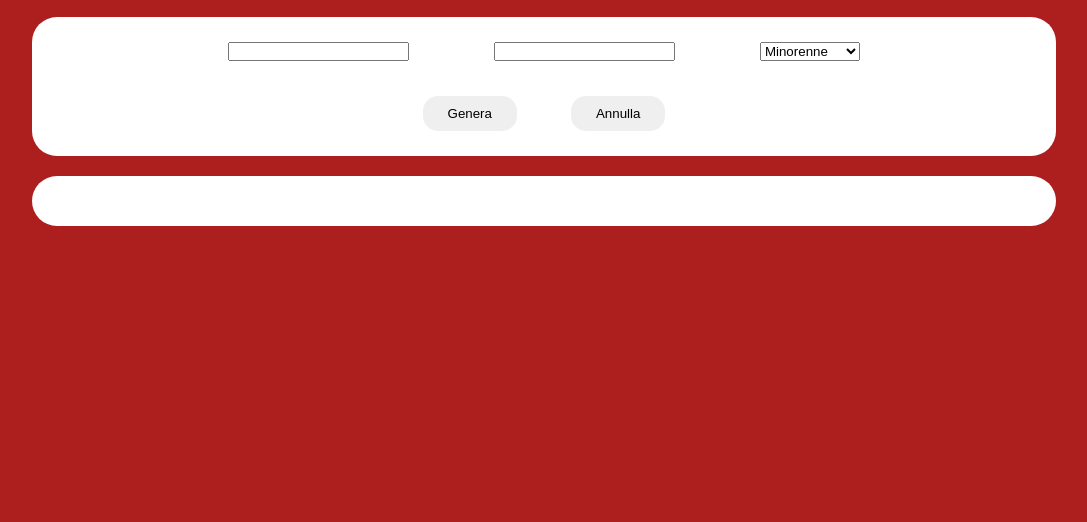
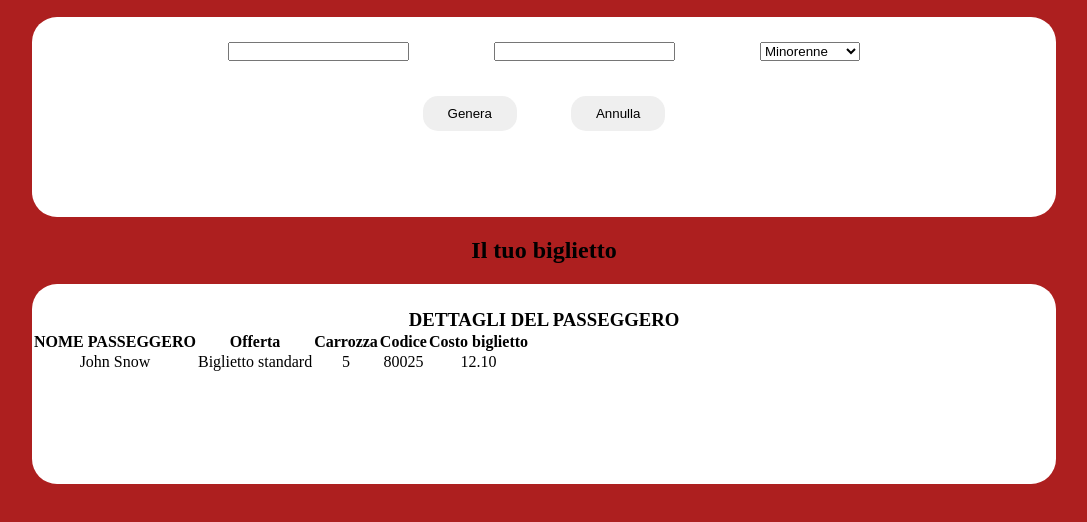
Before and after one commit to giuseppecasaburi/js-biglietto-treno-form, a plain HTML site: page index.html in a window 1280 px wide. Shown: the part 60-582 px from the top of the page, without its empty margins (96-1183 px from the left). Drawn offline with Linux system fonts and the light colour scheme.

Commit message:
feat: aggiunta ticket

```diff
--- a/css/style.css
+++ b/css/style.css
@@ -16,6 +16,10 @@ body {
     margin: 0 auto;
 }
 
+.flex {
+    display: flex;
+}
+
 /* LAYOUT */
 .title {
     text-align: center;
@@ -27,6 +31,7 @@ body {
     padding: 25px 0;
     text-align: center;
     border-radius: 25px;
+    min-height: 200px;
 }
 
 #form {
--- a/index.html
+++ b/index.html
@@ -34,9 +34,31 @@
                 </div>
             </section>
             <section id="ticket">
-                <h1 class="title"></h1>
+                <h1 class="title">Il tuo biglietto</h1>
                 <div class="user-bar">
-
+                    <h3>DETTAGLI DEL PASSEGGERO</h3>
+                    <div class="text flex">
+                        <table>
+                            <thead>
+                                <tr>
+                                    <th>NOME PASSEGGERO</th>
+                                    <th>Offerta</th>
+                                    <th>Carrozza</th>
+                                    <th>Codice</th>
+                                    <th>Costo biglietto</th>
+                                </tr>
+                            </thead>
+                            <tbody>
+                                <tr>
+                                    <td>John Snow</td>
+                                    <td>Biglietto standard</td>
+                                    <td>5</td>
+                                    <td>80025</td>
+                                    <td>12.10</td>
+                                </tr>
+                            </tbody>
+                        </table>
+                    </div>
                 </div>
             </section>
         </main>
```
Also changed, not shown: js/script.js (line endings or trailing spaces).
